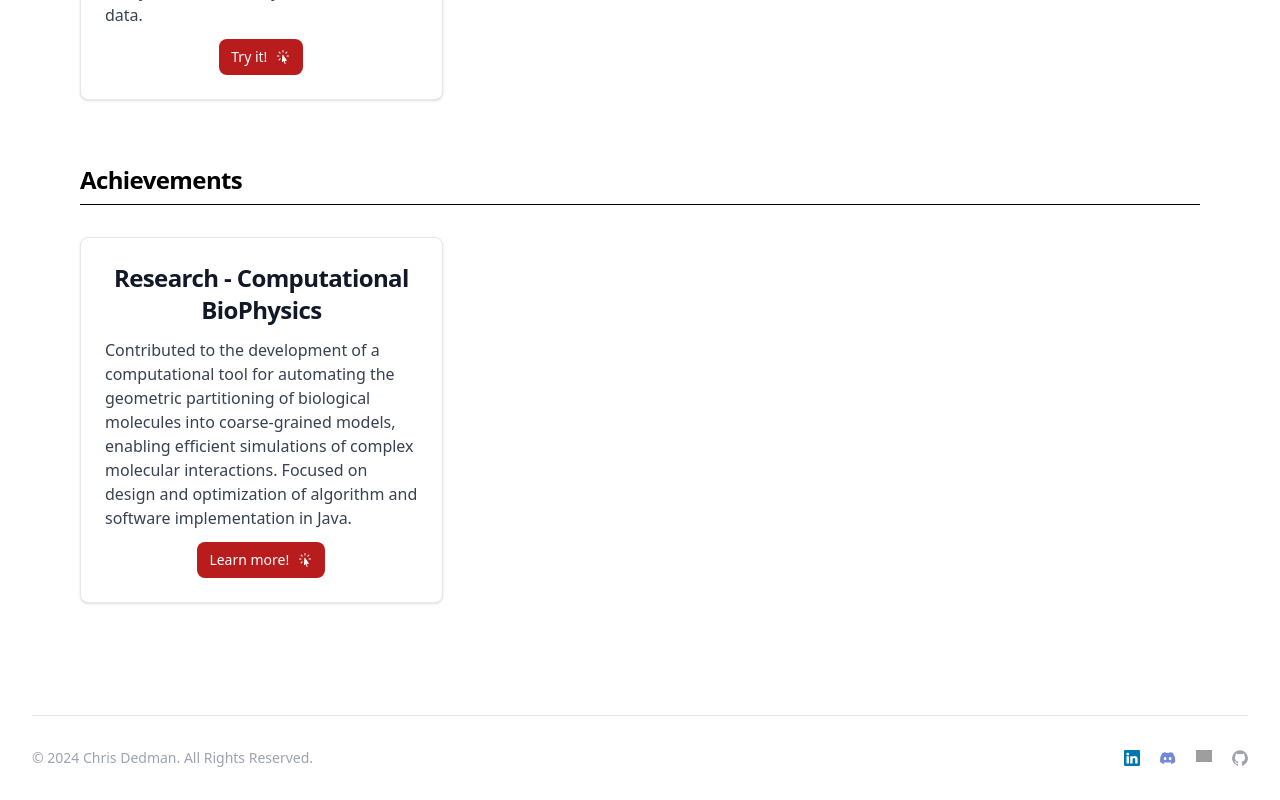
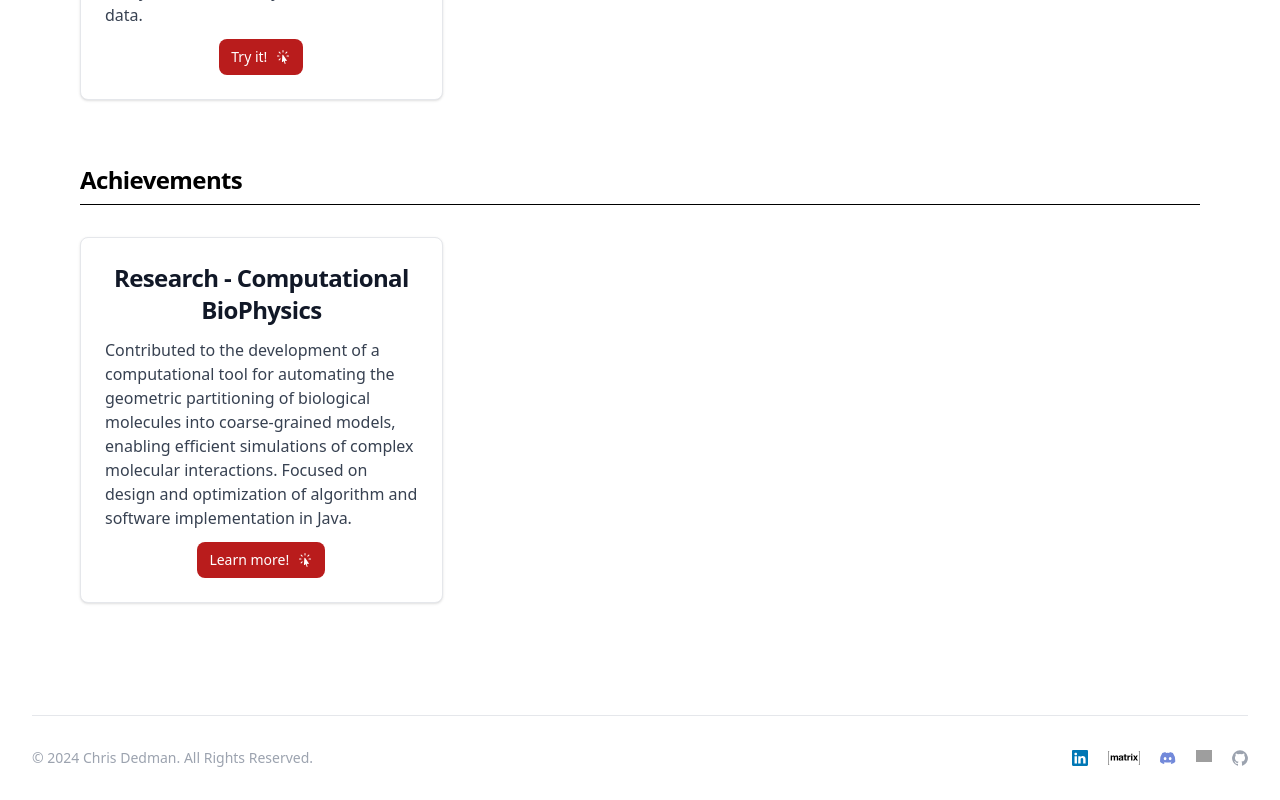
Before and after one commit to chrisdedman/website, a Next.js app: page /projects in a window 1280 px wide. Shown: the part 1104-1904 px from the top of the page. Built offline with nearby package versions, Linux system fonts and the light colour scheme; grey boxes are pictures that could not be loaded.

Commit message:
Added Matrix Link to Footer

```diff
--- a/src/components/footer.tsx
+++ b/src/components/footer.tsx
@@ -9,22 +9,76 @@ export default function Footer() {
           <span className="text-sm text-gray-400 sm:text-center dark:text-gray-500">© 2024 Chris Dedman. All Rights Reserved.
           </span>
           <div className="flex mt-4 sm:justify-center sm:mt-0">
+            {/* LinkedIn Account */}
             <a href="https://www.linkedin.com/in/chris-dedman-rollet/" target="_blank" rel="noreferrer noopener" className="text-gray-400 hover:text-gray-500 dark:hover:text-white ms-5" title="LinkedIn">
               <svg xmlns="http://www.w3.org/2000/svg" width="16" height="16" fill="#0077B5" className="bi bi-linkedin" viewBox="0 0 16 16">
                 <path d="M0 1.146C0 .513.526 0 1.175 0h13.65C15.474 0 16 .513 16 1.146v13.708c0 .633-.526 1.146-1.175 1.146H1.175C.526 16 0 15.487 0 14.854V1.146zm4.943 12.248V6.169H2.542v7.225h2.401zm-1.2-8.212c.837 0 1.358-.554 1.358-1.248-.015-.709-.52-1.248-1.342-1.248-.822 0-1.359.54-1.359 1.248 0 .694.521 1.248 1.327 1.248h.016zm4.908 8.212V9.359c0-.216.016-.432.08-.586.173-.431.568-.878 1.232-.878.869 0 1.216.662 1.216 1.634v3.865h2.401V9.25c0-2.22-1.184-3.252-2.764-3.252-1.274 0-1.845.7-2.165 1.193v.025h-.016a5.54 5.54 0 0 1 .016-.025V6.169h-2.4c.03.678 0 7.225 0 7.225h2.4z" />
               </svg>
               <span className="sr-only">LinkedIn account</span>
             </a>
+            {/* Matrix Account */}
+            <a href="https://matrix.to/#/@astranebula:matrix.org" target="_blank" rel="noreferrer noopener" className="text-gray-400 hover:text-gray-500 dark:hover:text-white ms-5" title="LinkedIn">
+              <svg version="1.1" id="Layer_1" xmlns="http://www.w3.org/2000/svg" x="0px" y="0px"
+                width="32px" height="16px" viewBox="0 0 789.322 336.807" enable-background="new 0 0 789.322 336.807"
+              >
+                <path d="M8.876,7.71v321.386h23.13v7.711H0V0h32.006v7.71H8.876z" />
+                <path d="M97.989,109.594v16.264h0.463c4.338-6.191,9.563-10.998,15.684-14.406c6.117-3.402,13.129-5.11,21.027-5.11
+	c7.588,0,14.521,1.475,20.793,4.415c6.274,2.945,11.038,8.131,14.291,15.567c3.56-5.265,8.4-9.913,14.521-13.94
+	c6.117-4.025,13.358-6.042,21.724-6.042c6.351,0,12.234,0.776,17.66,2.325c5.418,1.549,10.065,4.027,13.938,7.434
+	c3.869,3.41,6.889,7.863,9.062,13.357c2.167,5.504,3.253,12.122,3.253,19.869v80.385h-32.993v-68.074
+	c0-4.025-0.154-7.82-0.465-11.385c-0.313-3.56-1.161-6.656-2.555-9.293c-1.395-2.631-3.45-4.724-6.157-6.274
+	c-2.711-1.543-6.391-2.322-11.037-2.322s-8.403,0.896-11.269,2.671c-2.868,1.784-5.112,4.109-6.737,6.971
+	c-1.626,2.869-2.711,6.12-3.252,9.762c-0.545,3.638-0.814,7.318-0.814,11.035v66.91h-32.991v-67.375c0-3.562-0.081-7.087-0.23-10.57
+	c-0.158-3.487-0.814-6.7-1.978-9.645c-1.162-2.94-3.099-5.304-5.809-7.088c-2.711-1.775-6.699-2.671-11.965-2.671
+	c-1.551,0-3.603,0.349-6.156,1.048c-2.556,0.697-5.036,2.016-7.435,3.949c-2.404,1.938-4.454,4.726-6.158,8.363
+	c-1.705,3.642-2.556,8.402-2.556,14.287v69.701h-32.99V109.594H97.989z"/>
+                <path d="M271.545,127.254c3.405-5.113,7.744-9.215,13.012-12.316c5.264-3.097,11.186-5.303,17.771-6.621
+	c6.582-1.315,13.205-1.976,19.865-1.976c6.042,0,12.158,0.428,18.354,1.277c6.195,0.855,11.85,2.522,16.962,4.997
+	c5.111,2.477,9.292,5.926,12.546,10.338c3.253,4.414,4.879,10.262,4.879,17.543v62.494c0,5.428,0.31,10.611,0.931,15.567
+	c0.615,4.959,1.701,8.676,3.251,11.153h-33.455c-0.621-1.86-1.126-3.755-1.511-5.693c-0.39-1.933-0.661-3.908-0.813-5.923
+	c-5.267,5.422-11.465,9.217-18.585,11.386c-7.127,2.163-14.407,3.251-21.842,3.251c-5.733,0-11.077-0.698-16.033-2.09
+	c-4.958-1.395-9.293-3.562-13.01-6.51c-3.718-2.938-6.622-6.656-8.713-11.147s-3.138-9.84-3.138-16.033
+	c0-6.813,1.199-12.43,3.604-16.84c2.399-4.417,5.495-7.939,9.295-10.575c3.793-2.632,8.129-4.607,13.01-5.923
+	c4.878-1.315,9.795-2.358,14.752-3.137c4.957-0.772,9.835-1.393,14.638-1.857c4.801-0.466,9.062-1.164,12.779-2.093
+	c3.718-0.929,6.658-2.282,8.829-4.065c2.165-1.781,3.172-4.375,3.02-7.785c0-3.56-0.58-6.389-1.742-8.479
+	c-1.161-2.09-2.711-3.719-4.646-4.88c-1.937-1.161-4.183-1.936-6.737-2.325c-2.557-0.382-5.309-0.58-8.248-0.58
+	c-6.506,0-11.617,1.395-15.335,4.183c-3.716,2.788-5.889,7.437-6.506,13.94h-32.991C266.2,138.793,268.133,132.362,271.545,127.254z
+	 M336.714,173.837c-2.09,0.696-4.337,1.275-6.736,1.741c-2.402,0.465-4.918,0.853-7.551,1.161c-2.635,0.313-5.268,0.698-7.899,1.163
+	c-2.48,0.461-4.919,1.086-7.317,1.857c-2.404,0.779-4.495,1.822-6.274,3.138c-1.784,1.317-3.216,2.985-4.3,4.994
+	c-1.085,2.014-1.626,4.571-1.626,7.668c0,2.94,0.541,5.422,1.626,7.431c1.084,2.017,2.558,3.604,4.416,4.765
+	s4.025,1.976,6.507,2.438c2.475,0.466,5.031,0.698,7.665,0.698c6.505,0,11.537-1.082,15.103-3.253
+	c3.561-2.166,6.192-4.762,7.899-7.785c1.702-3.019,2.749-6.072,3.137-9.174c0.384-3.097,0.58-5.576,0.58-7.434V170.93
+	C340.548,172.172,338.806,173.139,336.714,173.837z"/>
+                <path d="M461.826,109.594v22.072h-24.161v59.479c0,5.573,0.928,9.292,2.788,11.149c1.856,1.859,5.576,2.788,11.152,2.788
+	c1.859,0,3.638-0.076,5.343-0.232c1.703-0.152,3.33-0.388,4.878-0.696v25.557c-2.788,0.465-5.887,0.773-9.293,0.931
+	c-3.407,0.149-6.737,0.23-9.99,0.23c-5.111,0-9.953-0.35-14.521-1.048c-4.571-0.695-8.597-2.047-12.081-4.063
+	c-3.486-2.011-6.236-4.88-8.248-8.597c-2.016-3.714-3.021-8.595-3.021-14.639v-70.859h-19.98v-22.072h19.98V73.582h32.992v36.012
+	H461.826z"/>
+                <path d="M508.989,109.594v22.306h0.465c1.546-3.72,3.636-7.163,6.272-10.341c2.634-3.172,5.652-5.885,9.06-8.131
+	c3.405-2.242,7.047-3.985,10.923-5.228c3.868-1.237,7.898-1.859,12.081-1.859c2.168,0,4.566,0.39,7.202,1.163v30.67
+	c-1.551-0.312-3.41-0.584-5.576-0.814c-2.17-0.233-4.26-0.35-6.274-0.35c-6.041,0-11.152,1.01-15.332,3.021
+	c-4.182,2.014-7.55,4.761-10.107,8.247c-2.555,3.487-4.379,7.55-5.462,12.198c-1.083,4.645-1.625,9.682-1.625,15.102v54.133h-32.991
+	V109.594H508.989z"/>
+                <path d="M568.931,91.006V63.823h32.994v27.183H568.931z M601.925,109.594v120.117h-32.994V109.594H601.925z" />
+                <path d="M619.116,109.594h37.637l21.144,31.365l20.911-31.365h36.476l-39.496,56.226l44.377,63.892h-37.64l-25.093-37.87
+	l-25.094,37.87H615.4l43.213-63.193L619.116,109.594z"/>
+                <path d="M780.444,329.096V7.71h-23.13V0h32.008v336.807h-32.008v-7.711H780.444z" />
+              </svg>
+              <span className="sr-only">Matrix account</span>
+            </a>
+            {/* Discord Account */}
             <a href="https://discord.gg/code-society-823178343943897088" target="_blank" rel="noreferrer noopener" className="text-gray-400 hover:text-gray-500 dark:hover:text-white ms-5" title="Discord Community">
               <svg className="w-4 h-4" aria-hidden="true" xmlns="http://www.w3.org/2000/svg" fill="#7289DA" viewBox="0 0 21 16">
                 <path d="M16.942 1.556a16.3 16.3 0 0 0-4.126-1.3 12.04 12.04 0 0 0-.529 1.1 15.175 15.175 0 0 0-4.573 0 11.585 11.585 0 0 0-.535-1.1 16.274 16.274 0 0 0-4.129 1.3A17.392 17.392 0 0 0 .182 13.218a15.785 15.785 0 0 0 4.963 2.521c.41-.564.773-1.16 1.084-1.785a10.63 10.63 0 0 1-1.706-.83c.143-.106.283-.217.418-.33a11.664 11.664 0 0 0 10.118 0c.137.113.277.224.418.33-.544.328-1.116.606-1.71.832a12.52 12.52 0 0 0 1.084 1.785 16.46 16.46 0 0 0 5.064-2.595 17.286 17.286 0 0 0-2.973-11.59ZM6.678 10.813a1.941 1.941 0 0 1-1.8-2.045 1.93 1.93 0 0 1 1.8-2.047 1.919 1.919 0 0 1 1.8 2.047 1.93 1.93 0 0 1-1.8 2.045Zm6.644 0a1.94 1.94 0 0 1-1.8-2.045 1.93 1.93 0 0 1 1.8-2.047 1.918 1.918 0 0 1 1.8 2.047 1.93 1.93 0 0 1-1.8 2.045Z" />
               </svg>
               <span className="sr-only">Discord community</span>
             </a>
+            {/* BlueSky Account */}
             <a href="https://bsky.app/profile/astranebula.bsky.social" target="_blank" rel="noreferrer noopener" className="text-gray-400 hover:text-gray-500 dark:hover:text-white ms-5" title="BlueSky">
               <img width="16" height="16" alt="New Bluesky logo, released in December 2023." src="https://upload.wikimedia.org/wikipedia/commons/f/fc/Bluesky_butterfly-logo.svg" />
               <span className="sr-only">Bluesky page</span>
             </a>
+            {/* GitHub Account */}
             <a href="https://github.com/chrisdedman" target="_blank" rel="noreferrer noopener" className="text-gray-400 hover:text-gray-500 dark:hover:text-white ms-5" title="GitHub">
               <svg className="w-4 h-4" aria-hidden="true" xmlns="http://www.w3.org/2000/svg" fill="currentColor" viewBox="0 0 20 20">
                 <path fillRule="evenodd" d="M10 .333A9.911 9.911 0 0 0 6.866 19.65c.5.092.678-.215.678-.477 0-.237-.01-1.017-.014-1.845-2.757.6-3.338-1.169-3.338-1.169a2.627 2.627 0 0 0-1.1-1.451c-.9-.615.07-.6.07-.6a2.084 2.084 0 0 1 1.518 1.021 2.11 2.11 0 0 0 2.884.823c.044-.503.268-.973.63-1.325-2.2-.25-4.516-1.1-4.516-4.9A3.832 3.832 0 0 1 4.7 7.068a3.56 3.56 0 0 1 .095-2.623s.832-.266 2.726 1.016a9.409 9.409 0 0 1 4.962 0c1.89-1.282 2.717-1.016 2.717-1.016.366.83.402 1.768.1 2.623a3.827 3.827 0 0 1 1.02 2.659c0 3.807-2.319 4.644-4.525 4.889a2.366 2.366 0 0 1 .673 1.834c0 1.326-.012 2.394-.012 2.72 0 .263.18.572.681.475A9.911 9.911 0 0 0 10 .333Z" clipRule="evenodd" />
```
